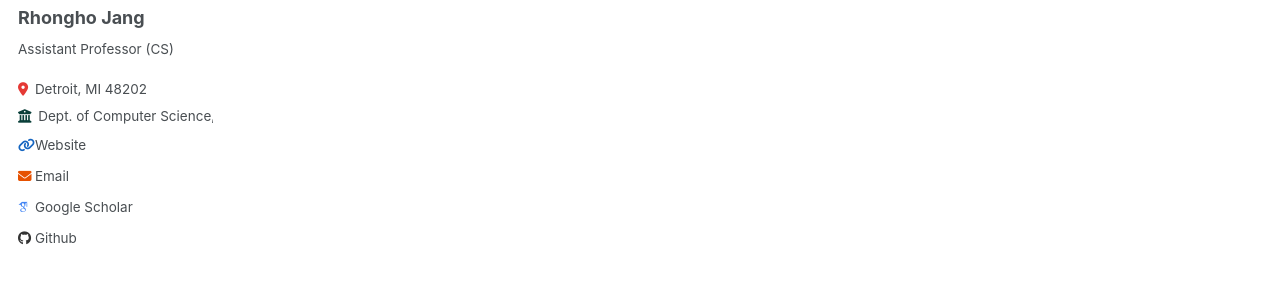
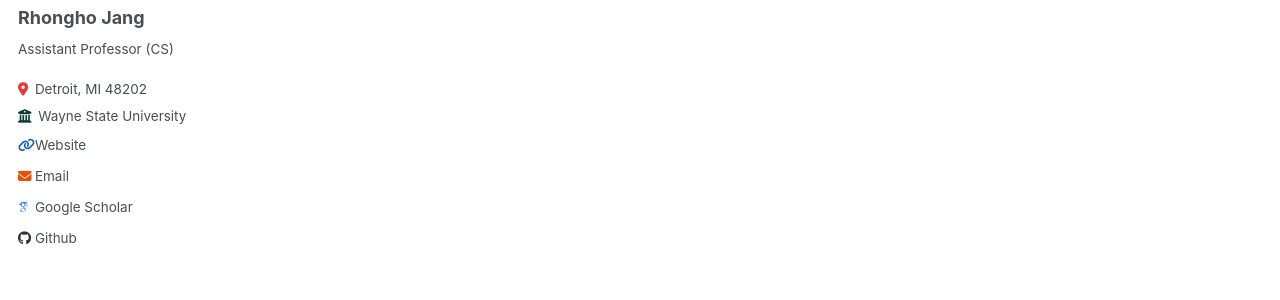
Before and after one commit to rhongho/rhongho.github.io, a Jekyll site: the page built from _pages/talks.html, in a window 1280 px wide. Shown: the part 316-616 px from the top of the page. Built offline with Jekyll 4.4.1, drawn with Linux system fonts in a browser that asks for light colours; some web fonts are replaced.

Commit message:
Simplify sidebar employer to Wayne State University
Co-Authored-By: Claude Sonnet 4.6 <noreply@anthropic.com>

```diff
--- a/_config.yml
+++ b/_config.yml
@@ -26,7 +26,7 @@ author:
   pronouns         : # example: "she/her"
   bio              : "Assistant Professor (CS)"
   location         : "Detroit, MI 48202"
-  employer         : "Dept. of Computer Science, Wayne State University"
+  employer         : "Wayne State University"
   uri              : "https://engineering.wayne.edu/profile/hf8512"
   email            : "r.jang@wayne.edu"
 
```
